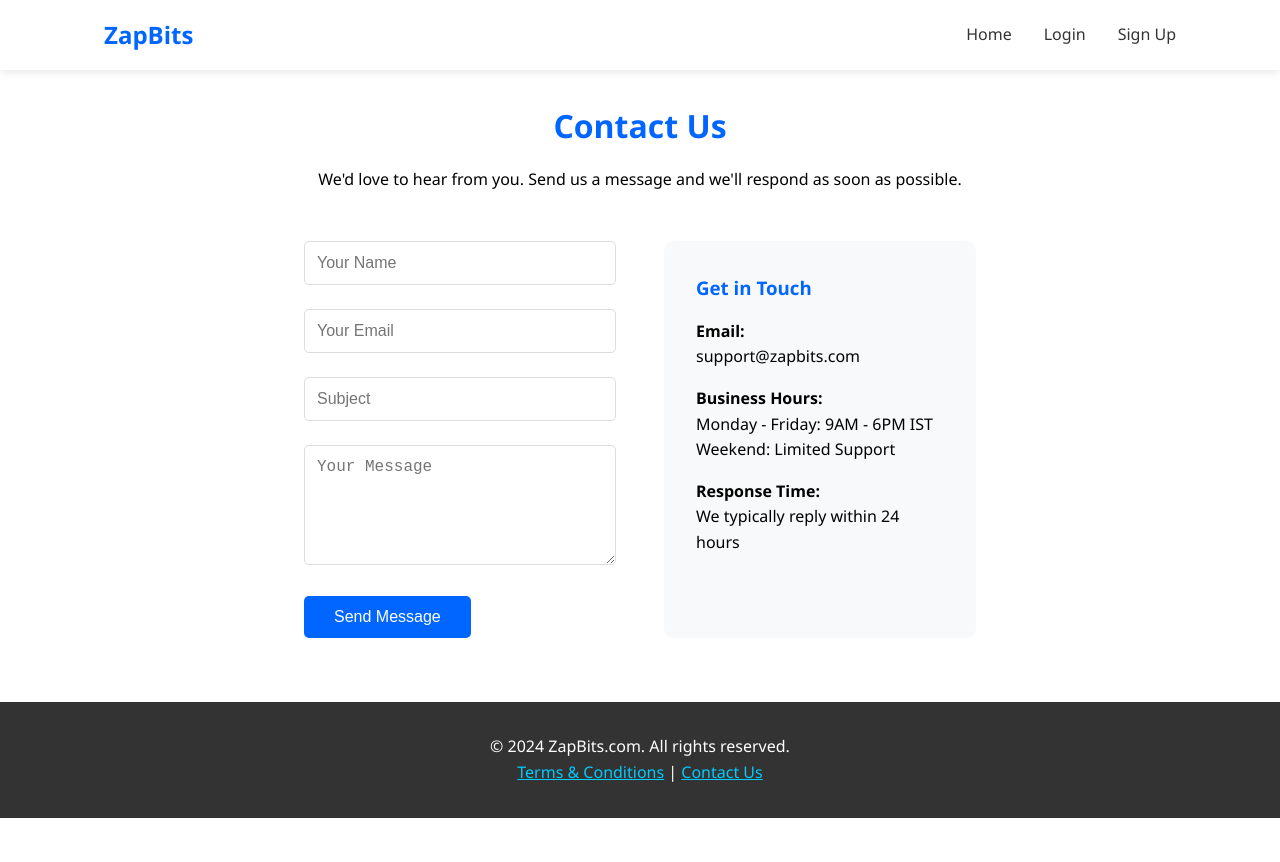
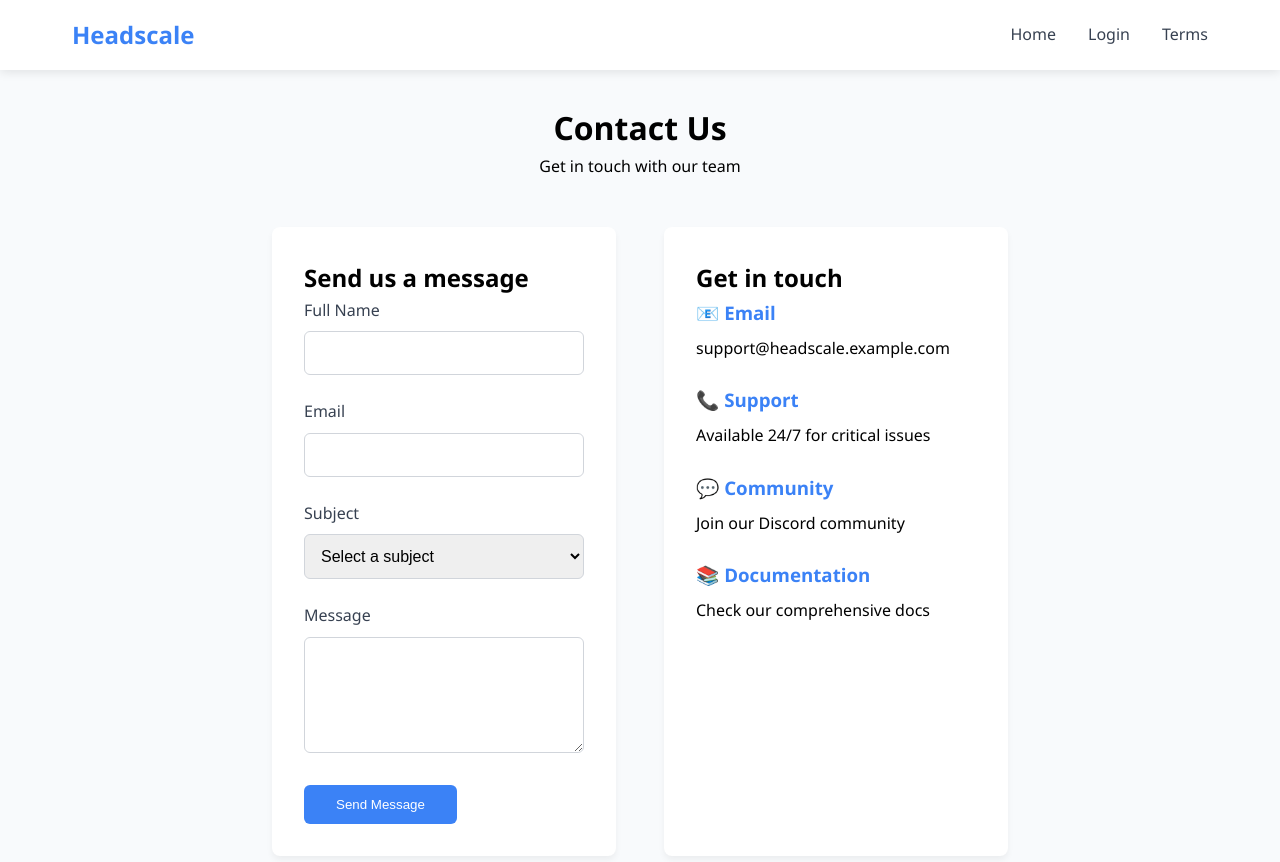
Before and after one commit to salishyamit87/zapbits, a plain HTML site: page contact.html in a window 1280 px wide. Before the commit the page ends 818 px from the top, so only its background shows below. Drawn offline with Linux system fonts and the light colour scheme.

Commit message:
Update contact.html

```diff
--- a/contact.html
+++ b/contact.html
@@ -3,94 +3,100 @@
 <head>
     <meta charset="UTF-8">
     <meta name="viewport" content="width=device-width, initial-scale=1.0">
-    <title>Contact Us - ZapBits</title>
+    <title>Contact Us - Headscale</title>
     <style>
         * { margin: 0; padding: 0; box-sizing: border-box; }
-        body { font-family: 'Segoe UI', Tahoma, Geneva, Verdana, sans-serif; line-height: 1.6; }
+        body { font-family: 'Segoe UI', Tahoma, Geneva, Verdana, sans-serif; line-height: 1.6; background: #f8fafc; }
 
-        .header { background: #fff; box-shadow: 0 2px 10px rgba(0,0,0,0.1); position: fixed; width: 100%; top: 0; z-index: 1000; }
-        .nav { display: flex; justify-content: space-between; align-items: center; padding: 1rem 5%; max-width: 1200px; margin: 0 auto; }
-        .logo { font-size: 1.5rem; font-weight: bold; color: #0066ff; text-decoration: none; }
+        .navbar { background: #fff; box-shadow: 0 2px 10px rgba(0,0,0,0.1); padding: 1rem 0; }
+        .nav-container { max-width: 1200px; margin: 0 auto; display: flex; justify-content: space-between; align-items: center; padding: 0 2rem; }
+        .logo { font-size: 1.5rem; font-weight: bold; color: #3b82f6; }
         .nav-links { display: flex; gap: 2rem; }
-        .nav-links a { text-decoration: none; color: #333; font-weight: 500; }
+        .nav-links a { text-decoration: none; color: #374151; font-weight: 500; }
 
-        .contact-container { max-width: 800px; margin: 100px auto 50px; padding: 0 5%; }
+        .contact-container { max-width: 800px; margin: 2rem auto; padding: 0 2rem; }
         .contact-header { text-align: center; margin-bottom: 3rem; }
-        .contact-header h1 { color: #0066ff; margin-bottom: 1rem; }
+        .contact-grid { display: grid; grid-template-columns: 1fr 1fr; gap: 3rem; }
+        .contact-form { background: white; padding: 2rem; border-radius: 0.5rem; box-shadow: 0 4px 6px rgba(0,0,0,0.05); }
+        .form-group { margin-bottom: 1.5rem; }
+        label { display: block; margin-bottom: 0.5rem; color: #374151; font-weight: 500; }
+        input, textarea, select { width: 100%; padding: 0.75rem; border: 1px solid #d1d5db; border-radius: 0.375rem; font-size: 1rem; }
+        .btn { background: #3b82f6; color: white; padding: 0.75rem 2rem; border: none; border-radius: 0.375rem; font-weight: 500; cursor: pointer; }
 
-        .contact-grid { display: grid; grid-template-columns: 1fr 1fr; gap: 3rem; }
-        .contact-form .form-group { margin-bottom: 1.5rem; }
-        .contact-form input, .contact-form textarea { width: 100%; padding: 12px; border: 1px solid #ddd; border-radius: 5px; font-size: 1rem; }
-        .contact-form textarea { height: 120px; resize: vertical; }
-        .submit-btn { background: #0066ff; color: white; padding: 12px 30px; border: none; border-radius: 5px; font-size: 1rem; cursor: pointer; }
-
-        .contact-info { background: #f8f9fa; padding: 2rem; border-radius: 10px; }
-        .contact-info h3 { color: #0066ff; margin-bottom: 1rem; }
-        .info-item { margin-bottom: 1rem; }
-
-        .footer { background: #333; color: white; text-align: center; padding: 2rem; margin-top: 4rem; }
+        .contact-info { background: white; padding: 2rem; border-radius: 0.5rem; box-shadow: 0 4px 6px rgba(0,0,0,0.05); }
+        .info-item { margin-bottom: 1.5rem; }
+        .info-item h3 { color: #3b82f6; margin-bottom: 0.5rem; }
     </style>
 </head>
 <body>
-    <header class="header">
-        <nav class="nav">
-            <a href="index.html" class="logo">ZapBits</a>
+    <nav class="navbar">
+        <div class="nav-container">
+            <div class="logo">Headscale</div>
             <div class="nav-links">
                 <a href="index.html">Home</a>
                 <a href="login.html">Login</a>
-                <a href="signup.html">Sign Up</a>
+                <a href="terms.html">Terms</a>
             </div>
-        </nav>
-    </header>
+        </div>
+    </nav>
 
     <div class="contact-container">
         <div class="contact-header">
             <h1>Contact Us</h1>
-            <p>We'd love to hear from you. Send us a message and we'll respond as soon as possible.</p>
+            <p>Get in touch with our team</p>
         </div>
 
         <div class="contact-grid">
             <div class="contact-form">
+                <h2>Send us a message</h2>
                 <form id="contactForm">
                     <div class="form-group">
-                        <input type="text" placeholder="Your Name" required>
+                        <label for="name">Full Name</label>
+                        <input type="text" id="name" required>
                     </div>
                     <div class="form-group">
-                        <input type="email" placeholder="Your Email" required>
+                        <label for="email">Email</label>
+                        <input type="email" id="email" required>
                     </div>
                     <div class="form-group">
-                        <input type="text" placeholder="Subject" required>
+                        <label for="subject">Subject</label>
+                        <select id="subject" required>
+                            <option value="">Select a subject</option>
+                            <option value="support">Technical Support</option>
+                            <option value="billing">Billing Inquiry</option>
+                            <option value="feature">Feature Request</option>
+                            <option value="other">Other</option>
+                        </select>
                     </div>
                     <div class="form-group">
-                        <textarea placeholder="Your Message" required></textarea>
+                        <label for="message">Message</label>
+                        <textarea id="message" rows="5" required></textarea>
                     </div>
-                    <button type="submit" class="submit-btn">Send Message</button>
+                    <button type="submit" class="btn">Send Message</button>
                 </form>
             </div>
 
             <div class="contact-info">
-                <h3>Get in Touch</h3>
+                <h2>Get in touch</h2>
                 <div class="info-item">
-                    <strong>Email:</strong><br>
-                    support@zapbits.com
+                    <h3>📧 Email</h3>
+                    <p>support@headscale.example.com</p>
                 </div>
                 <div class="info-item">
-                    <strong>Business Hours:</strong><br>
-                    Monday - Friday: 9AM - 6PM IST<br>
-                    Weekend: Limited Support
+                    <h3>📞 Support</h3>
+                    <p>Available 24/7 for critical issues</p>
                 </div>
                 <div class="info-item">
-                    <strong>Response Time:</strong><br>
-                    We typically reply within 24 hours
+                    <h3>💬 Community</h3>
+                    <p>Join our Discord community</p>
+                </div>
+                <div class="info-item">
+                    <h3>📚 Documentation</h3>
+                    <p>Check our comprehensive docs</p>
                 </div>
             </div>
         </div>
     </div>
-
-    <footer class="footer">
-        <p>&copy; 2024 ZapBits.com. All rights reserved.</p>
-        <p><a href="terms.html" style="color: #00ccff;">Terms & Conditions</a> | <a href="contact.html" style="color: #00ccff;">Contact Us</a></p>
-    </footer>
 
     <script>
         document.getElementById('contactForm').addEventListener('submit', function(e) {
```
